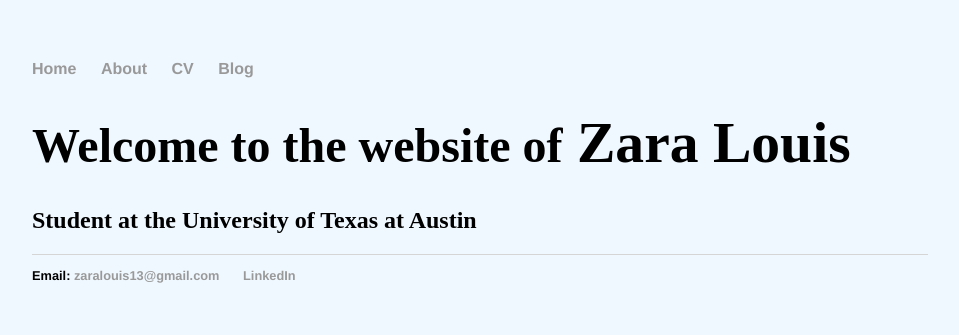
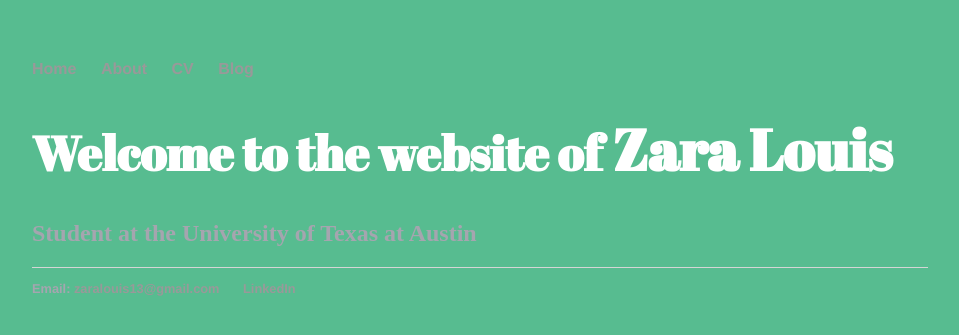
Before and after one commit to zaralouis/zaralouis.github.io, a Jekyll site: the page built from index.html, in a window 1280 px wide. Shown: the top 335 px of the page, without its empty margins (160-1119 px from the left). Built offline with Jekyll 4.4.1, drawn with Linux system fonts in a browser that asks for light colours; some web fonts are replaced.

Commit message:
Update index.html

```diff
--- a/index.html
+++ b/index.html
@@ -2,11 +2,10 @@
 layout: default
 title: Zara Louis
 ---
-<head> <link href='https://fonts.googleapis.com/css?family=Abril+Fatface' rel='stylesheet' type='text/css'>
-<link href="https://fonts.googleapis.com/css?family=IM+Fell+English" rel="stylesheet"></head>
+<head> <link href='https://fonts.googleapis.com/css?family=Abril+Fatface' rel='stylesheet' type='text/css'></head>
 <div class="blurb">
-	<body bgcolor="	#f0f8ff">
-	<h1><font face="IM Fell English">Welcome to the website of<big><b> Zara Louis</b></big></font></h1>
-	<h2>Student at the University of Texas at Austin</h2>
+	<body bgcolor="#57BC90">
+	<h1><font face="Abril Fatface" color="#FFFFFF">Welcome to the website of<big><b> Zara Louis</b></big></font></h1>
+	<h2><font color="#A5A5AF">Student at the University of Texas at Austin</h2>
 	</body>
 </div><!-- /.blurb -->
```
